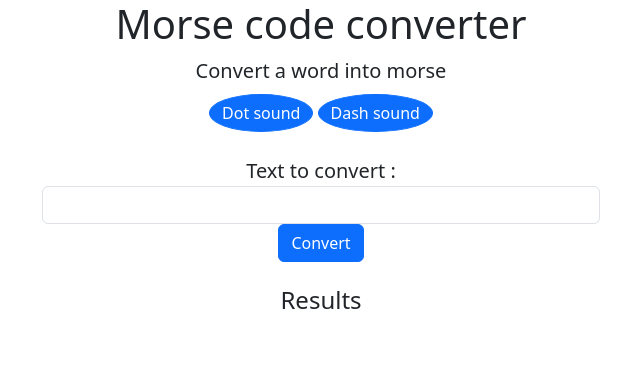
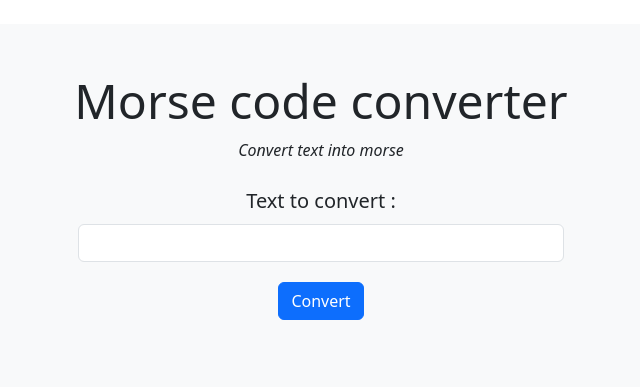
Before and after one commit to Bill-khk/Morse_code_converter, a Flask app: page / in a window 1280 px wide. Shown: the top 387 px of the page, without its empty margins (319-959 px from the left). Run offline with Flask 3, Linux system fonts and the light colour scheme; parts of the project's set-up code (start-up, migrations or seed data) failed here and were passed over; some libraries are stand-ins or nearby versions.

Commit message:
Working web app, still have to implement single sounds options, sound_modification and work and style

```diff
--- a/main.py
+++ b/main.py
@@ -5,7 +5,7 @@ from flask_bootstrap import Bootstrap5
 from flask_wtf import FlaskForm
 from wtforms import StringField, SubmitField
 from wtforms.validators import DataRequired
-import mpld3
+import pyperclip
 
 SECRET_KEY = "KEY"
 
@@ -29,7 +29,9 @@ def home():
         global WAVEDATA
         converted_text = morse.word_to_morse(form.Text.data)
         WAVEDATA.morse_to_signal(converted_text)
-        return render_template('home.html', form=form, result=converted_text, WAVEDATA=WAVEDATA)
+        image = WAVEDATA.show_sound()
+        pyperclip.copy(image)
+        return render_template('home.html', form=form, result=converted_text, WAVEDATA=WAVEDATA, image=image)
     return render_template('home.html', form=form)
 
 @app.route('/generate_audio', methods=['GET', 'POST'])
--- a/templates/home.html
+++ b/templates/home.html
@@ -6,36 +6,55 @@
     <link href="https://cdn.jsdelivr.net/npm/bootstrap@5.3.3/dist/css/bootstrap.min.css" rel="stylesheet" integrity="sha384-QWTKZyjpPEjISv5WaRU9OFeRpok6YctnYmDr5pNlyT2bRjXh0JMhjY6hW+ALEwIH" crossorigin="anonymous">
     {% from 'bootstrap4/form.html' import render_form %}
     {{form.csrf_token}}
+    <style>
+        /* Custom CSS for spacing between form fields */
+        .form-group {
+            margin-bottom: 20px; /* Adjust the bottom margin to add space between fields */
+        }
+    </style>
 </head>
 <body>
     <div class="container mb-4">
-        <section class="jumbotron text-center">
-            <h1>Morse code converter</h1>
-            <p class="lead mb-0">
-                Convert a word into morse
+        <section class="p-5 m-4 bg-body-tertiary rounded-3 text-center">
+            <h2 class="display-5">Morse code converter</h2>
+            <p class="fst-italic mb-0 fst-italic">
+                Convert text into morse
             </p>
+            {% if sound %}
             <p>
                 <a href="#" class="btn btn-primary my-2 rounded-circle">Dot sound</a>
                 <a href="#" class="btn btn-primary my-2 rounded-circle">Dash sound</a>
             </p>
-            <div class="col-sm-6 mx-auto lead m-1 form-padding">
-                {{ render_form(form) }}
+            {% endif %}
+            <div class="col-sm-6 mx-auto lead mt-4">
+                <!-- Render the form using render_form -->
+                <form method="post">
+                    {{ form.hidden_tag() }}
+                    <div class="form-group">
+                        {{ form.Text.label(class="form-label") }}
+                        {{ form.Text(class="form-control") }}
+                    </div>
+                    <div class="form-group">
+                        {{ form.Submit(class="btn btn-primary") }}
+                    </div>
+                </form>
             </div>
         </section>
     </div>
-    <div class="container text-center">
+    <div class="container mb-4">
+        <section class="pt-3 pb-5 m-4 bg-body-tertiary rounded-3 text-center">
+            {% if result %}
             <h4>Results</h4>
             <p>{{result}}</p>
-        <div>{{image}}</div>
-        {% if result %}
-<!--        <form action="{{url_for('generate_audio')}}" method="post">-->
-<!--            <button name="data" value="{{WAVEDATA.Value}}" class="btn btn-primary">Generate sound</button>-->
-<!--        </form>-->
+            <div class="card">
+            {{ image | safe }}
+            </div>
            <audio controls autoplay>
                 <source src="{{url_for('generate_audio')}}" type="audio/wav">
                 Your browser does not support the audio element.
            </audio>
             {% endif %}
+        </section>
     </div>
 <script src="https://cdn.jsdelivr.net/npm/bootstrap@5.3.3/dist/js/bootstrap.bundle.min.js" integrity="sha384-YvpcrYf0tY3lHB60NNkmXc5s9fDVZLESaAA55NDzOxhy9GkcIdslK1eN7N6jIeHz" crossorigin="anonymous"></script>
 </body>
```
Also changed, not shown: signal.py (+7 -5 lines). Lines whose indentation alone changed are shown as unchanged.
